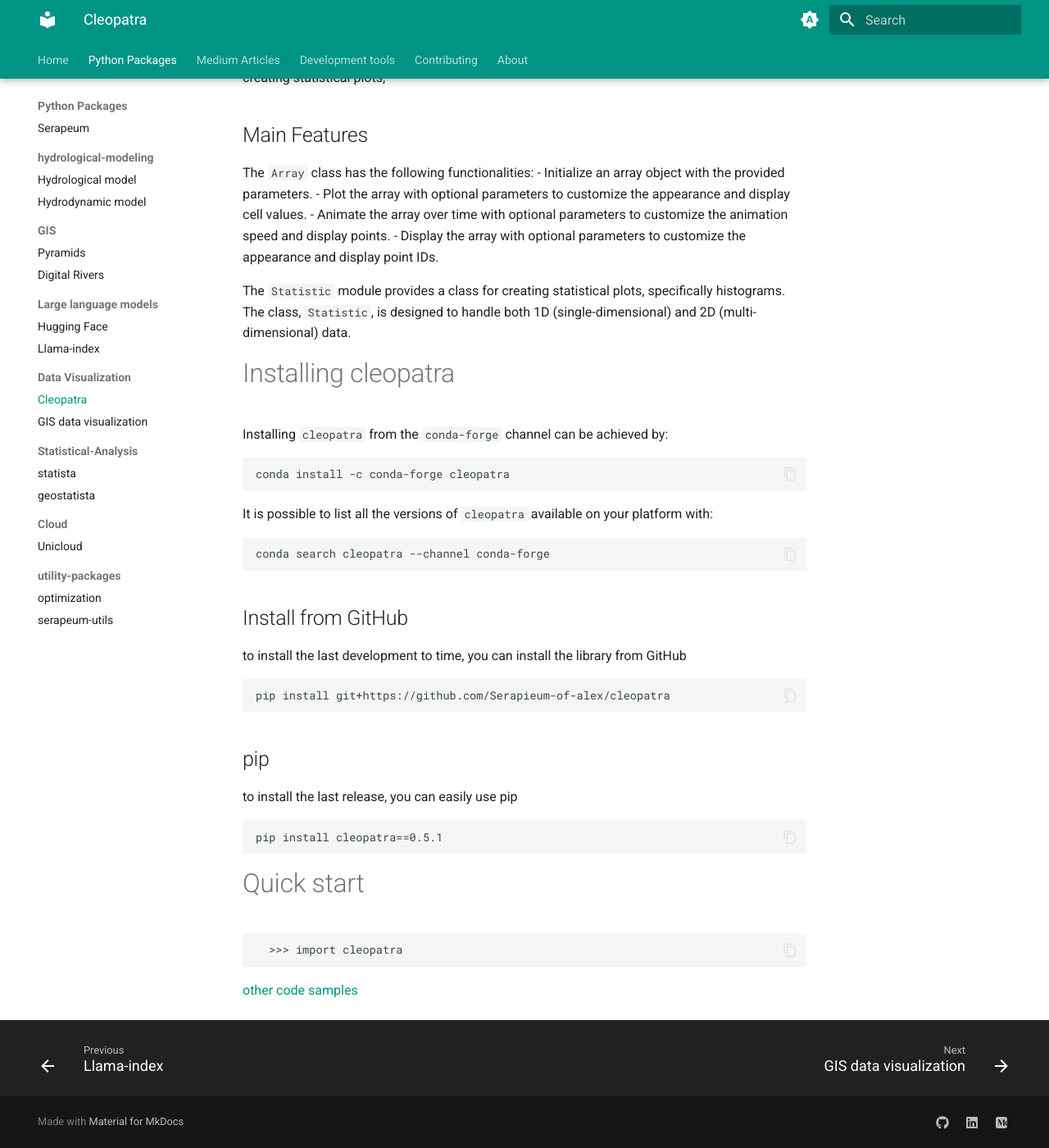
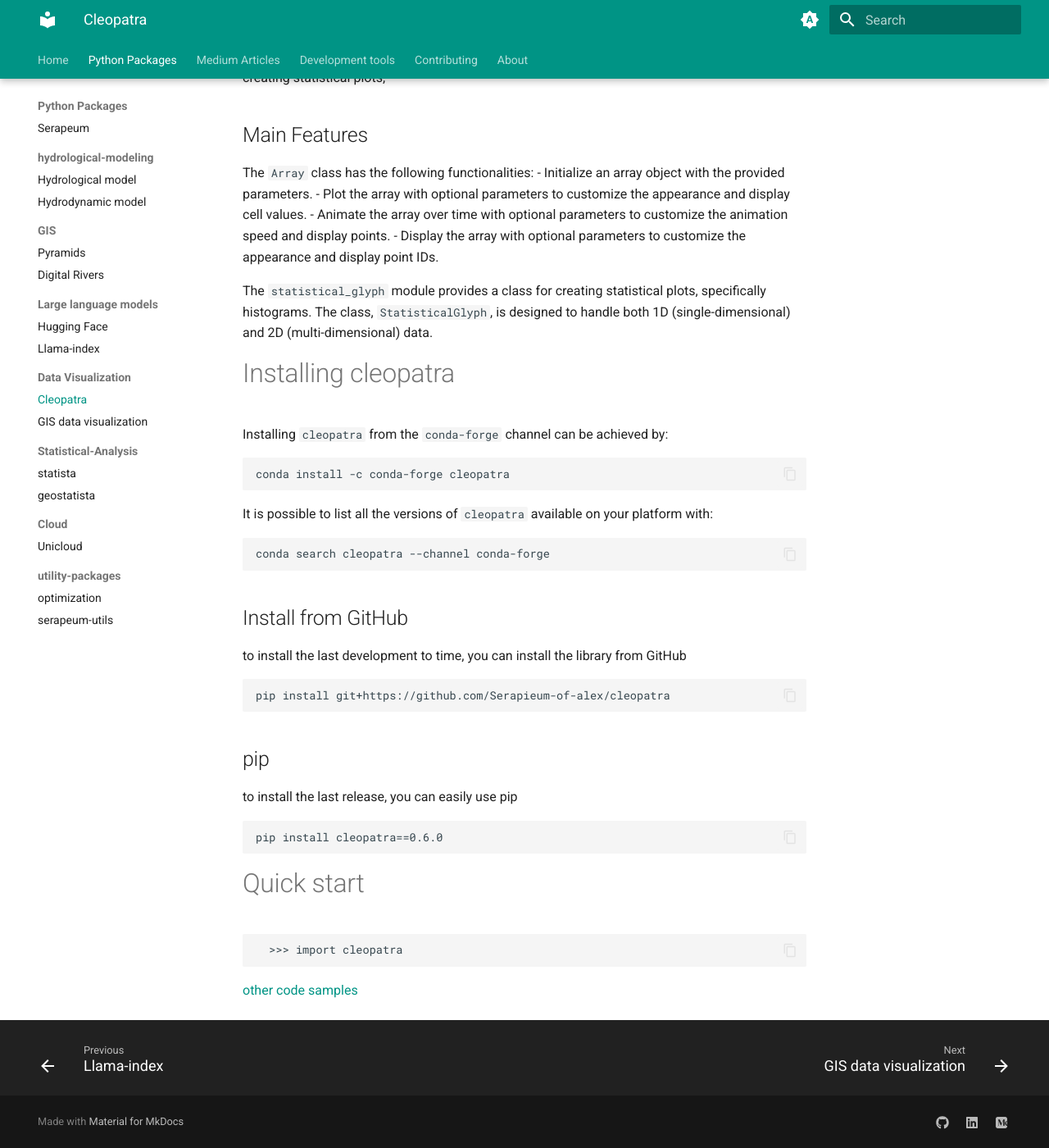
Before and after one commit to Serapieum-of-alex/docs, an MkDocs documentation site: the page built from docs/python-packages/data-visualization/cleopatra.md, in a window 1280 px wide and 1400 px high, scrolled down 590 px. Shown: the whole window at 82% size. Built offline with MkDocs 1.6.1 and Material for MkDocs 9.7.7, drawn with Linux system fonts in a browser that asks for light colours.

Commit message:
update cleopatra

````diff
--- a/docs/python-packages/data-visualization/cleopatra.md
+++ b/docs/python-packages/data-visualization/cleopatra.md
@@ -32,8 +31,8 @@
 - Animate the array over time with optional parameters to customize the animation speed and display points.
 - Display the array with optional parameters to customize the appearance and display point IDs.
 
-The `Statistic` module provides a class for creating statistical plots, specifically histograms. The class, `Statistic`,
-is designed to handle both 1D (single-dimensional) and 2D (multi-dimensional) data.
+The `statistical_glyph` module provides a class for creating statistical plots, specifically histograms. The class,
+`StatisticalGlyph`, is designed to handle both 1D (single-dimensional) and 2D (multi-dimensional) data.
 
 
 
@@ -61,7 +60,7 @@
 ## pip
 to install the last release, you can easily use pip
 ```
-pip install cleopatra==0.5.1
+pip install cleopatra==0.6.0
 ```
 
 Quick start
````
Also changed, not shown: other parts of docs/python-packages/data-visualization/cleopatra.md (+1 -2 lines), 1 other file.
